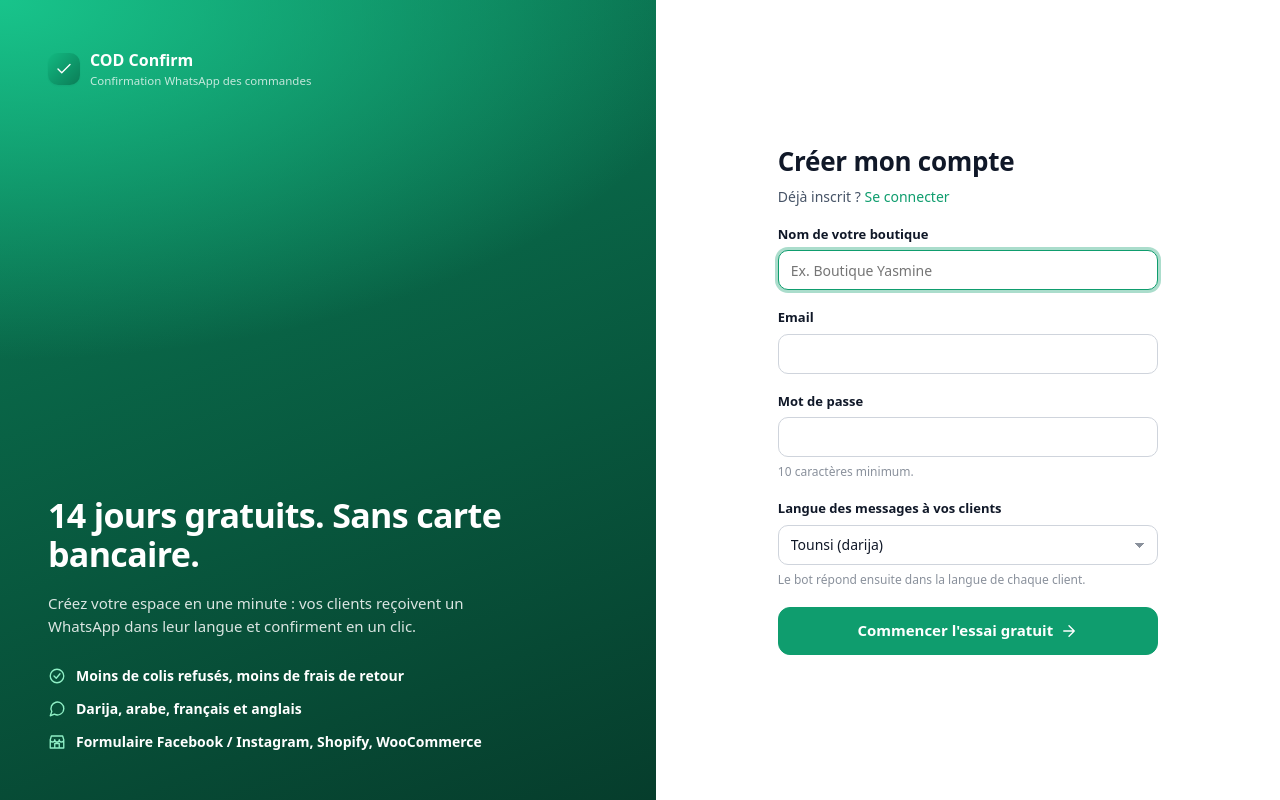
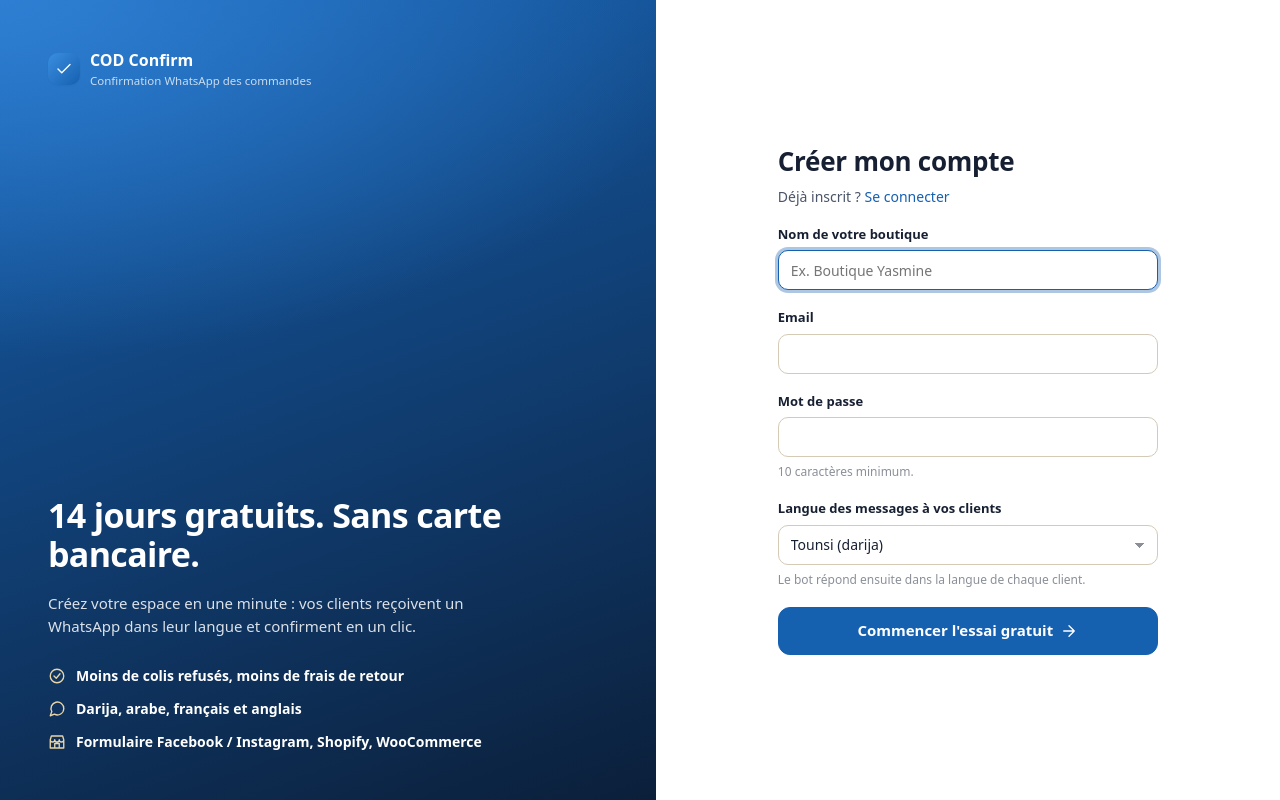
Before and after one commit to AzerKhas/cod-confirm, a FastAPI app: page /signup in a window 1280 px wide. Run offline with FastAPI, Linux system fonts and the light colour scheme.

Commit message:
Identite visuelle Mediterranee : bleu Sidi Bou Said, sable, navigation bleu marine

```diff
--- a/app/static/app.css
+++ b/app/static/app.css
@@ -6,21 +6,32 @@
   color-scheme: light;
   --font: system-ui, -apple-system, "Segoe UI", Roboto, "Noto Sans Arabic", sans-serif;
 
-  --bg: #f4f6f8;
+  /* Mediterranean identity: Sidi Bou Said blue, sand surfaces, navy navigation. */
+  --bg: #f6f3ec;
   --surface: #ffffff;
-  --surface-2: #f8f9fb;
-  --surface-3: #eef1f4;
-  --border: #e4e7ec;
-  --border-strong: #cfd4dc;
-  --text: #101828;
-  --text-2: #475467;
-  --muted: #8a919c;
+  --surface-2: #faf8f3;
+  --surface-3: #efe9dd;
+  --border: #e7e0d2;
+  --border-strong: #d4cab6;
+  --text: #172033;
+  --text-2: #4b5568;
+  --muted: #8b8f98;
 
-  --brand: #0f9d6e;
-  --brand-strong: #0b7d57;
-  --brand-soft: #e7f7f0;
-  --brand-ink: #065f46;
-  --focus: rgba(15, 157, 110, 0.35);
+  --brand: #1660b0;
+  --brand-strong: #0f4c8c;
+  --brand-soft: #e6f0fa;
+  --brand-ink: #0f4c8c;
+  --sand: #e9d5a8;
+  --focus: rgba(22, 96, 176, 0.35);
+  --on-brand: #ffffff;
+
+  --nav-bg: #14213d;
+  --nav-hover: #1d2d52;
+  --nav-active: #233a6b;
+  --nav-border: #22304f;
+  --nav-text: #eef2f8;
+  --nav-text-2: #b6c2d8;
+  --nav-muted: #8190b2;
 
   --good-text: #006300;
   --bad-text: #c0362f;
@@ -115,7 +129,7 @@ svg.icon.sm { width: 15px; height: 15px; }
 }
 .brand { display: flex; align-items: center; gap: 10px; padding: 4px 10px 18px; font-weight: 750; font-size: 16px; }
 .brand-mark { width: 32px; height: 32px; border-radius: 10px; display: grid; place-items: center;
-  background: linear-gradient(135deg, #12b981, #0b7d57); color: #fff; box-shadow: var(--shadow-sm); }
+  background: linear-gradient(135deg, #3a8ee0, #1660b0); color: #fff; box-shadow: var(--shadow-sm); }
 .brand-mark svg.icon { stroke: #fff; width: 18px; height: 18px; }
 .brand small { display: block; font-size: 11.5px; font-weight: 500; color: var(--muted); }
 .nav-section { font-size: 11px; text-transform: uppercase; letter-spacing: 0.06em; color: var(--muted); padding: 14px 10px 6px; }
@@ -189,9 +203,8 @@ svg.icon.sm { width: 15px; height: 15px; }
   font: 600 13.5px/1 var(--font); cursor: pointer; transition: background .15s, border-color .15s, transform .05s; white-space: nowrap; }
 .btn:hover { background: var(--surface-3); }
 .btn:active { transform: translateY(1px); }
-.btn-primary { background: var(--brand); border-color: var(--brand); color: #fff; }
+.btn-primary { background: var(--brand); border-color: var(--brand); color: var(--on-brand); }
 .btn-primary:hover { background: var(--brand-strong); border-color: var(--brand-strong); }
-:root[data-theme="dark"] .btn-primary { color: #04130d; }
 .btn-danger { color: var(--danger); border-color: var(--border-strong); }
 .btn-danger:hover { background: var(--danger-soft); }
 .btn-ghost { border-color: transparent; background: transparent; color: var(--text-2); }
@@ -395,14 +407,14 @@ details.table-view table { margin-top: 8px; }
 /* ------------------------------------------------------------- auth page */
 .auth { min-height: 100vh; display: grid; grid-template-columns: 1.05fr 1fr; }
 .auth-aside { position: relative; overflow: hidden; color: #fff; padding: 48px; display: flex; flex-direction: column;
-  background: radial-gradient(1200px 600px at 0% 0%, #18c48b 0%, transparent 60%), linear-gradient(160deg, #0b7d57, #063d2c); }
+  background: radial-gradient(1200px 600px at 0% 0%, #2e7fd3 0%, transparent 60%), linear-gradient(160deg, #1660b0, #0b1f3a); }
 .auth-aside .brand { color: #fff; padding: 0; }
 .auth-aside .brand small { color: rgba(255, 255, 255, 0.75); }
 .auth-aside h2 { font-size: 34px; line-height: 1.15; font-weight: 750; letter-spacing: -0.02em; margin: auto 0 18px; max-width: 460px; }
 .auth-aside p.lead { color: rgba(255, 255, 255, 0.85); font-size: 15px; max-width: 440px; }
 .auth-aside ul { list-style: none; padding: 0; margin: 28px 0 0; display: grid; gap: 12px; }
 .auth-aside li { display: flex; gap: 10px; align-items: center; font-weight: 550; }
-.auth-aside li svg.icon { stroke: #8ff0c6; }
+.auth-aside li svg.icon { stroke: var(--sand); }
 .auth-aside .mock { margin-top: 36px; display: grid; gap: 8px; max-width: 360px; }
 .auth-aside .mock .bubble { color: #111b21; }
 .auth-aside .mock .bubble.out { background: #d9fdd3; } .auth-aside .mock .bubble.in { background: #fff; }
--- a/app/templates/base.html
+++ b/app/templates/base.html
@@ -4,7 +4,7 @@
   <meta charset="utf-8">
   <meta name="viewport" content="width=device-width, initial-scale=1">
   <meta name="robots" content="noindex">
-  <meta name="theme-color" content="#0f9d6e">
+  <meta name="theme-color" content="#14213d">
   <meta name="htmx-config" content='{"includeIndicatorStyles": false}'>
   <title>{% block title %}COD Confirm{% endblock %}</title>
   <link rel="icon" href="/static/favicon.svg" type="image/svg+xml">
```
Also changed, not shown: other parts of app/static/app.css (+40 -28 lines), app/templates/dashboard/labels.html (+6 -6 lines), CHANGELOG.md, app/static/favicon.svg.
